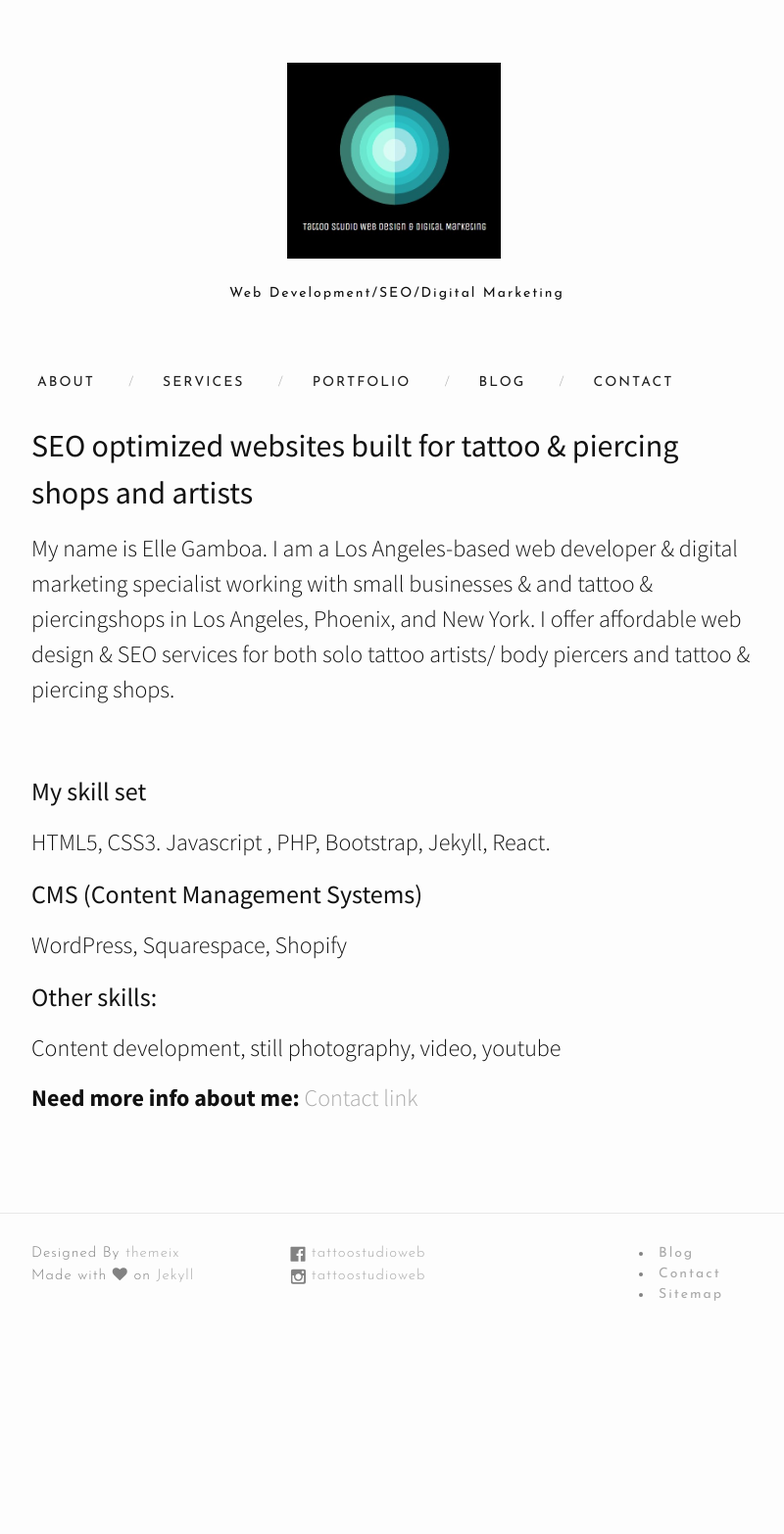
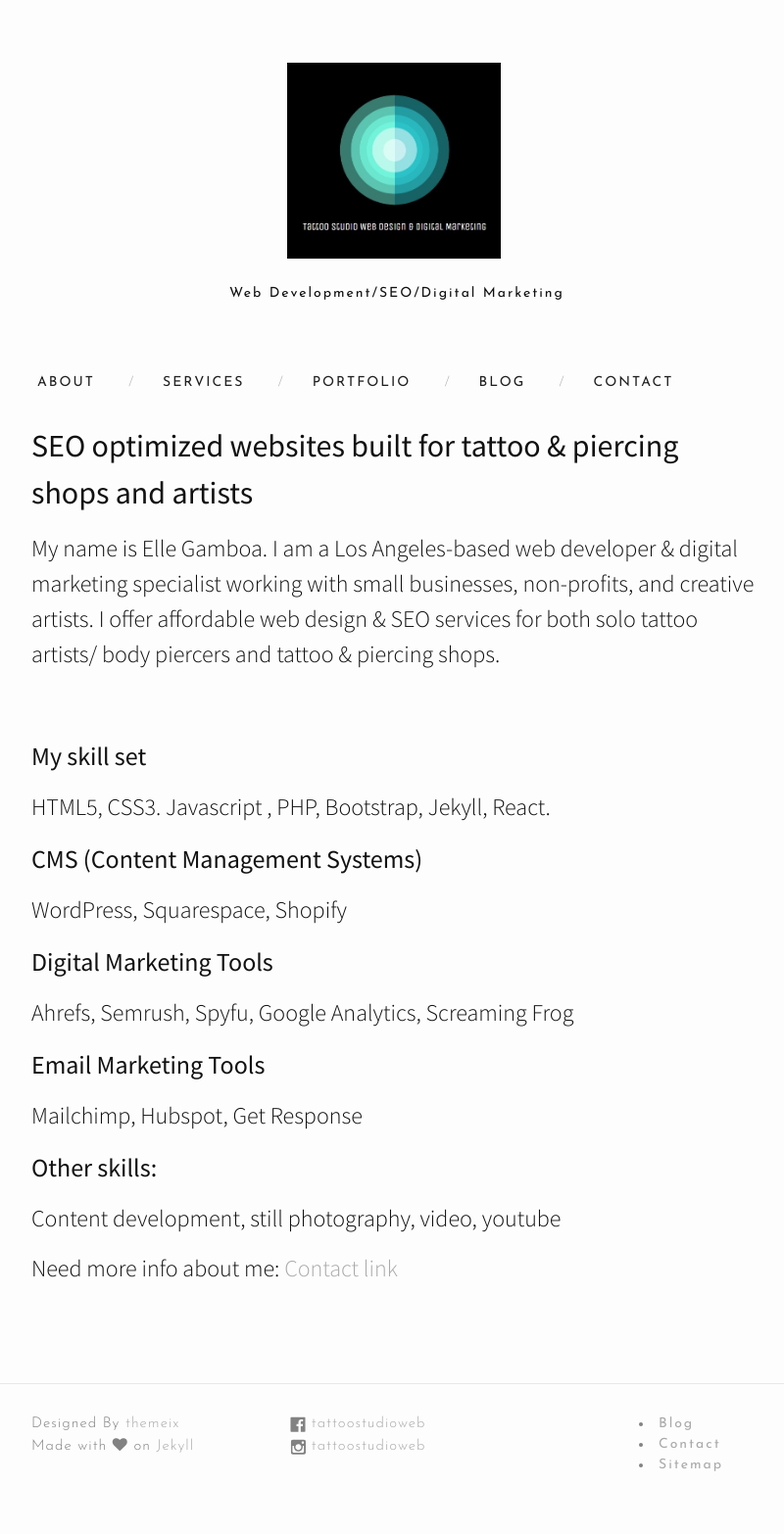
Before and after one commit to Coolweb2go/tattoostudiowebdesign, a Jekyll site: the page built from about.md, in a window 1280 px wide. Shown: the whole page at 98% size, without its empty margins (238-1038 px from the left). Built offline with Jekyll 4.4.1, drawn with Linux system fonts in a browser that asks for light colours; nearby versions of some CDN libraries; before the commit the page ends 1392 px from its top, so only the background shows below that.

Commit message:
update about MD page

```diff
--- a/about.md
+++ b/about.md
@@ -5,9 +5,7 @@ permalink: /about/
 ---
 
 <h2>SEO optimized websites built for tattoo & piercing shops and artists</h2>
-<p> My name is Elle Gamboa. I am a Los Angeles-based web developer & digital marketing specialist working with small businesses &
-and tattoo & piercingshops in Los Angeles, Phoenix, and New York. I offer affordable web design & SEO services for both
-solo tattoo artists/ body piercers and tattoo & piercing shops. </p>
+<p> My name is Elle Gamboa. I am a Los Angeles-based web developer & digital marketing specialist working with small businesses, non-profits, and creative artists. I offer affordable web design & SEO services for both solo tattoo artists/ body piercers and tattoo & piercing shops. </p>
 <br>
 
 ### My skill set
@@ -16,8 +14,14 @@ HTML5, CSS3. Javascript , PHP, Bootstrap, Jekyll, React.
 ### CMS (Content Management Systems)
 WordPress, Squarespace, Shopify
 
+### Digital Marketing Tools
+Ahrefs, Semrush, Spyfu, Google Analytics, Screaming Frog
+
+### Email Marketing Tools
+Mailchimp, Hubspot, Get Response
+
 ### Other skills:
 Content development, still photography, video, youtube
 
-<b>Need more info about me:</b>
+Need more info about me:
 [Contact link](https://ellegamboa.com/about/)
```
